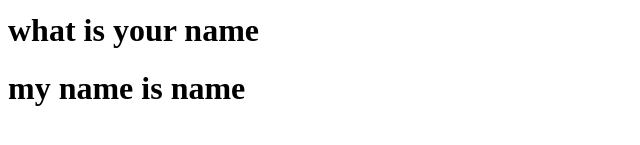
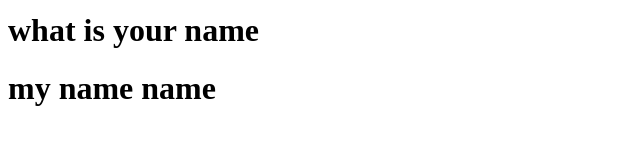
Before and after one commit to nithin282004/sample-pipeline, a plain HTML site: page index.html in a window 1280 px wide. Shown: the part 185-330 px from the top of the page, 0-640 px from the left. Drawn offline with Linux system fonts and the light colour scheme.

Commit message:
Update index.html
Signed-off-by: Nithin Aparadapu <117006898+nithin282004@users.noreply.github.com>

```diff
--- a/index.html
+++ b/index.html
@@ -8,7 +8,7 @@
     <h1>my name is nithin</h1>
     <h1>my name is nithin</h1>
     <h1>what is your name</h1>
-    <h1>my name is  name</h1>
+    <h1>my name  name</h1>
 
 </body>
 </html>
```
